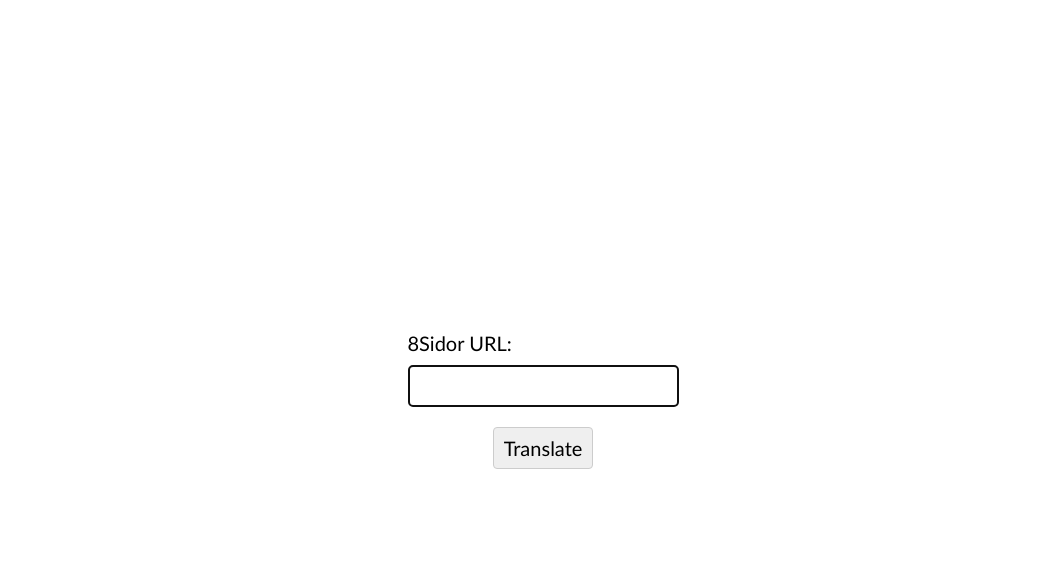
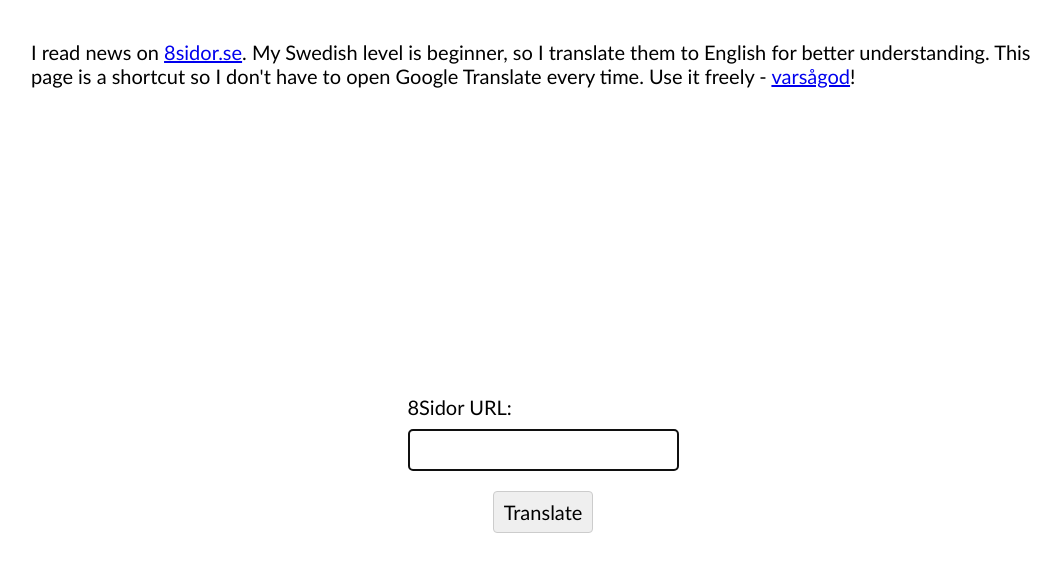
Before and after one commit to arthurdenner/8sidor-engelska, a plain HTML site: page index.html in a window 1280 px wide. Shown: the whole page, without its empty margins (97-1158 px from the left). Drawn offline with Linux system fonts and the light colour scheme.

Commit message:
feat: briefly explain the project

```diff
--- a/index.html
+++ b/index.html
@@ -16,10 +16,23 @@
         font-size: 20px;
       }
 
-      main,
+      main {
+        display: flex;
+        flex-direction: column;
+      }
+
+      p {
+        align-self: center;
+        margin: 2rem 3rem;
+        max-width: 1024px;
+      }
+
       form {
-        display: grid;
-        place-items: center;
+        flex: 1;
+        display: flex;
+        flex-direction: column;
+        align-items: center;
+        justify-content: center;
         gap: 1rem;
       }
 
@@ -41,6 +54,18 @@
   </head>
   <body>
     <main>
+      <p>
+        I read news on
+        <a href="https://8sidor.se" target="_blank">8sidor.se</a>. My Swedish
+        level is beginner, so I translate them to English for better
+        understanding. This page is a shortcut so I don't have to open Google
+        Translate every time. Use it freely -
+        <a
+          href="https://www.thelocal.se/20190111/swedish-word-of-the-day-varsagod/"
+          target="_blank"
+          >varsågod</a
+        >!
+      </p>
       <form method="post">
         <label>
           8Sidor URL:
```
